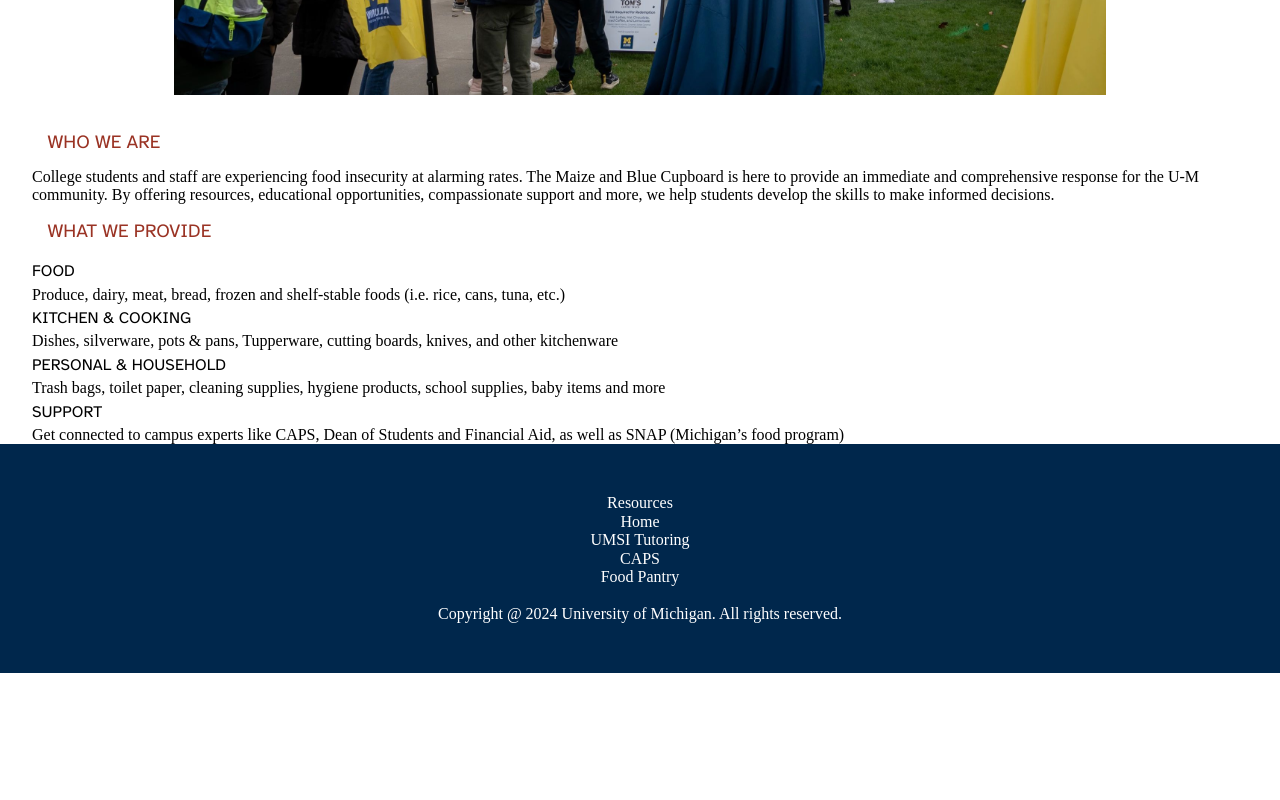
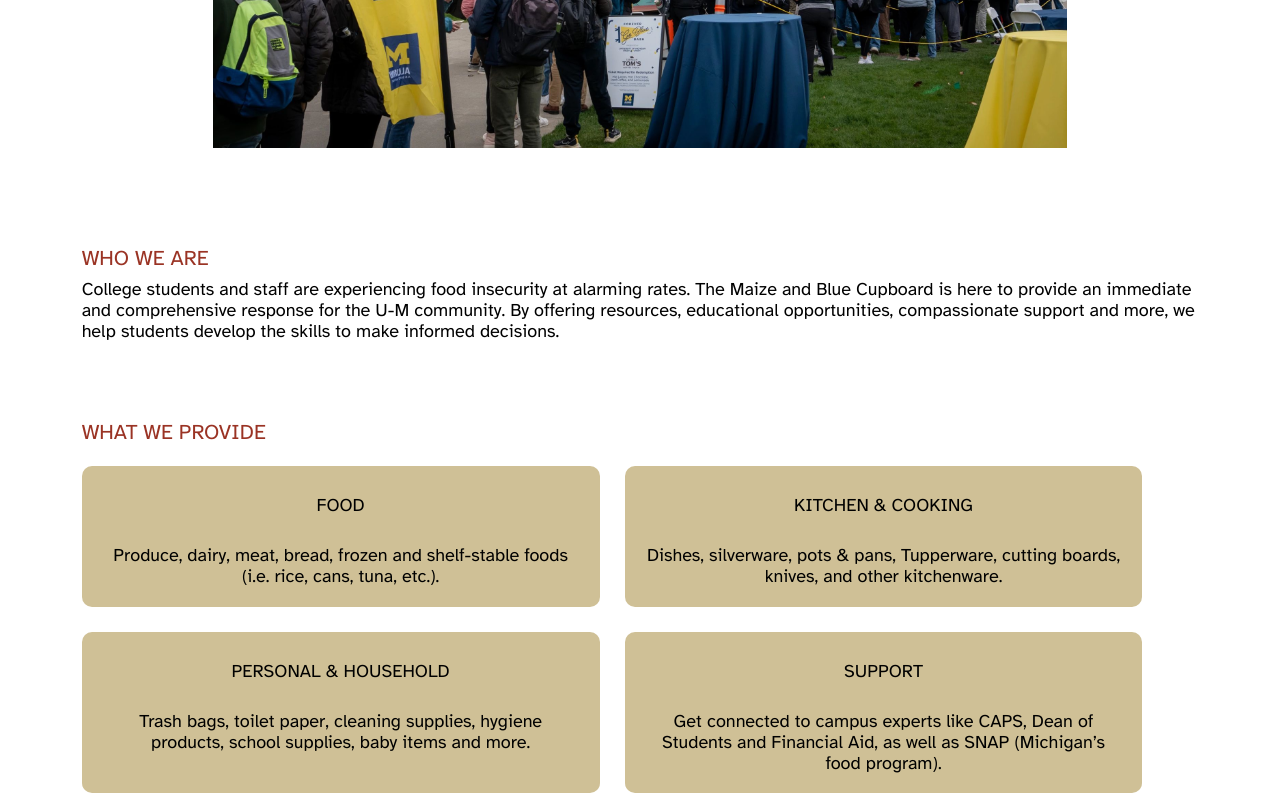
Before and after one commit to jianih12/client_project_html_f24, a plain HTML site: page FoodPantry.html in a window 1280 px wide. Shown: the part 1500-2300 px from the top of the page. Before the commit the page ends 2173 px from the top, so only its background shows below. Drawn offline with Linux system fonts and the light colour scheme.

Commit message:
Add files via upload

```diff
--- a/FoodPantry.html
+++ b/FoodPantry.html
@@ -13,43 +13,56 @@
         <nav>
             <ul>
                 <li><a href = "index.html">Home</a></li>
+                <li><a href = "Tutoring.html">UMSI Tutoring</a></li>
                 <li><a href = "CAPS.html">CAPS</a></li>
-                <li><a href = "Tutoring.html">UMSI Tutoring</a></li>
-                <li><a href = "FoodPantry.html">Food Pantry</a></li>
+                <li><a href = "FoodPantry.html" class="active" aria-current="page">Food Pantry</a></li>
             </ul>
         </nav>
         <h1>MAIZE & BLUE CUPBOARD</h1>
 
     </header>
     <main class="container" id="mainContentFoodPantry">
-        <div>
+        <div class="text-block">
             <h2>WELCOME TO MAIZE & BLUE CUPBOARD!</h2>
             <p>To ensure members of the University of Michigan community—whether on a tight budget or physically restrained from getting to a grocery store—receive equitable access to healthy, nutritious, and nourishing food and the ability to prepare it for themselves or others.</p>
             <img src="images/MCOMMONS_DSC03396.jpg" alt="A student takes food from a buffet table.">
         </div>
-        <div>
+        <div class="text-block">
             <h3>MAKE AN APPOINTMENT NOW</h3>
-            <p>Shopping at the Maize and Blue Cupboard is by appointment only.  Please make an appointment by visiting our sign up page <a href="https://calendly.com/mbcappointments/mbc-shopping-appointments?month=2023-10">here</a></p>
+            <p>Shopping at the Maize and Blue Cupboard is by appointment only.  Please make an appointment by visiting our <a href="https://calendly.com/mbcappointments/mbc-shopping-appointments?month=2023-10">sign up page</a>.</p>
             <img src="images/MCOMMONS_DSC03589.jpg" alt="Students wait for coffee from a food truck.">
         </div>
-        <div>
+        <div class="text-block">
             <h3>WHO WE ARE</h3>
             <p>College students and staff are experiencing food insecurity at alarming rates. The Maize and Blue Cupboard is here to provide an immediate and comprehensive response for the U-M community. By offering resources, educational opportunities, compassionate support and more, we help students develop the skills to make informed decisions.</p>
         </div>
-        <div>
+        <div class="text-block">
             <h3>WHAT WE PROVIDE</h3>
-            <h4>FOOD</h4>
-            <p>Produce, dairy, meat, bread, frozen and shelf-stable foods (i.e. rice, cans, tuna, etc.)</p>
-            <h4>KITCHEN & COOKING</h4>
-            <p>Dishes, silverware, pots & pans, Tupperware, cutting boards, knives, and other kitchenware</p>
-            <h4>PERSONAL & HOUSEHOLD</h4>
-            <p>Trash bags, toilet paper, cleaning supplies, hygiene products, school supplies, baby items and more</p>
-            <h4>SUPPORT</h4>
-            <p>Get connected to campus experts like CAPS, Dean of Students and Financial Aid, as well as SNAP (Michigan’s food program)</p>
+            <div class="card">
+                <div class="food">
+                    <h4>FOOD</h4>
+                    <br>
+                    <p>Produce, dairy, meat, bread, frozen and shelf-stable foods (i.e. rice, cans, tuna, etc.).</p>
+                </div>
+                <div class="kitchen">
+                    <h4>KITCHEN & COOKING</h4>
+                    <br>
+                    <p>Dishes, silverware, pots & pans, Tupperware, cutting boards, knives, and other kitchenware.</p>
+                </div>
+                <div class="personal">
+                    <h4>PERSONAL & HOUSEHOLD</h4>
+                    <br>
+                    <p>Trash bags, toilet paper, cleaning supplies, hygiene products, school supplies, baby items and more.</p>
+                </div>
+                <div class="support">
+                    <h4>SUPPORT</h4>
+                    <br>
+                    <p>Get connected to campus experts like CAPS, Dean of Students and Financial Aid, as well as SNAP (Michigan’s food program).</p>
+                </div>
+            </div>
         </div>
     </main>
     <footer>
-        <p>Resources</p>
         <ul>
             <li><a href="index.html">Home</a></li>
             <li><a href="Tutoring.html">UMSI Tutoring</a></li>
--- a/css/style.css
+++ b/css/style.css
@@ -1,8 +1,16 @@
-
-
 @font-face {
     font-family: "AtkinsonHyperlegible-Regular";
     src: url("/font/Atkinson_Hyperlegible/AtkinsonHyperlegible-Regular.ttf");
+}
+
+@font-face {
+    font-family: "AtkinsonHyperlegible-Italic";
+    src: url("/font/Atkinson_Hyperlegible/AtkinsonHyperlegible-Italic.ttf");
+}
+
+@font-face {
+    font-family: "AtkinsonHyperlegible-Bold";
+    src: url("/font/Atkinson_Hyperlegible/at");
 }
 
 @font-face {
@@ -17,7 +25,7 @@
 
 body {
     background-color: #FFFFFF;
-    font-size: 16px;
+    font-size: 18px;
     line-height: 1.15;
     margin: 0;
     padding: 0;
@@ -26,15 +34,24 @@ body {
 nav li {
     display: inline-block;
     margin-left: 50px;
+    line-height: 2em;
 }
 
 nav a {
-    color: #FFCB05;
-    font-weight: bold;
+    color: white;
 }
 
 nav a:hover, nav a:focus {
     text-decoration: underline;
+}
+
+nav a.active {
+    font-weight: bold;
+    text-decoration: underline;
+    background-color: #FFCB05;
+    color: black;
+    border-radius: 5px;
+    padding: 5px;
 }
 
 nav {
@@ -69,32 +86,51 @@ h1 {
     font-size: 2em;
     text-align: center;
     font-family: "IBMPlexSans-Bold", Arial, Helvetica, sans-serif;
-    margin: .67em;
+    margin: .67em 0;
 }
 
 h2 {
     font-size: 1.5em;
-    font-family: "AtkinsonHyperlegible-Regular", Arial, Helvetica, sans-serif;
     color: #00274C;
-    margin: .75em;
+    margin: .75em 0;
+    text-decoration: underline;
 }
 
 h3 {
     font-size: 1.17em;
-    font-family:"AtkinsonHyperlegible-Regular", Arial, Helvetica, sans-serif;
     color: #9A3324;
-    margin: .83em;
+    margin: .83em 0 .4em 0;
 }
 
 h4{
     font-size: 1em;
-    padding: 5px 0;
-    font-family: "AtkinsonHyperlegible-Regular", Arial, Helvetica, sans-serif;
+    margin: 0.5em 0 .5em 0;
+}
+
+h2, h3, h4, p, ul, li {
+    font-family: "AtkinsonHyperlegible-Regular", Arial, Helvetica, sans-serif;;
+}
+
+p{
+    line-height: 1.15em;
+}
+
+p a {
+    color: #2F65A7;
+    text-decoration: underline;
 }
 
 .container{
     margin: 0 auto;
     width: 95%;
+    display: grid;
+    grid-template-columns: .2fr 5fr .2fr;
+    grid-gap: 5px;
+}
+
+.text-block{
+    grid-column: 2 / span 1;
+    padding: 0 0 5% 0;
 }
 
 img {
@@ -106,13 +142,78 @@ img {
 
 }
 
-footer{
+.logo {
+    background-color: #00274C;
+}
+
+.logoImage {
+    display: block;
+    margin: 0 auto;
+    width: 30%;
+}
+
+footer {
     background-color: #00274C;
     color: white;
     padding: 50px 0;
     text-align: center;
+    line-height: 2;
+    padding: 5% 15%;
 }
 
-ul{
+footer ul{
+    list-style-type: none;
+    margin: 0;
+    padding: 0;
+    text-decoration: underline;
+}
+
+ul {
     list-style-type: square;
+    list-style-position: inside;
+    margin: 20px;
+    padding: 0;
 }
+
+ul li {
+    font-family: "AtkinsonHyperlegible-Regular", Arial, Helvetica, sans-serif;
+}
+
+figcaption{
+    font-size: 0.8em;
+    text-align: center;
+    margin-bottom: 5%;
+    font-family: "AtkinsonHyperlegible-Italic", Arial, Helvetica, sans-serif;
+}
+
+.card {
+    margin: 0 auto;
+    width: 95%;
+    display: grid;
+    grid-template-columns: 1fr 1fr;
+    grid-gap: 25px;
+    margin: 2% 0;
+}
+
+.food, .personal, .kitchen, .support {
+    background-color: #CFC096;
+    border-radius: 10px;
+    padding: 20px;
+    text-align: center;
+}
+
+.food, .personal {
+    grid-column: 1 / span 1;
+}
+
+.kitchen, .support {
+    grid-column: 2 / span 1;
+}
+
+.food, .kitchen {
+    grid-row: 1;
+}
+
+.personal, .support {
+    grid-row: 2;
+}
```
Also changed, not shown: CAPS.html (+24 -19 lines), Tutoring.html (+8 -8 lines), index.html (+14 -13 lines).
